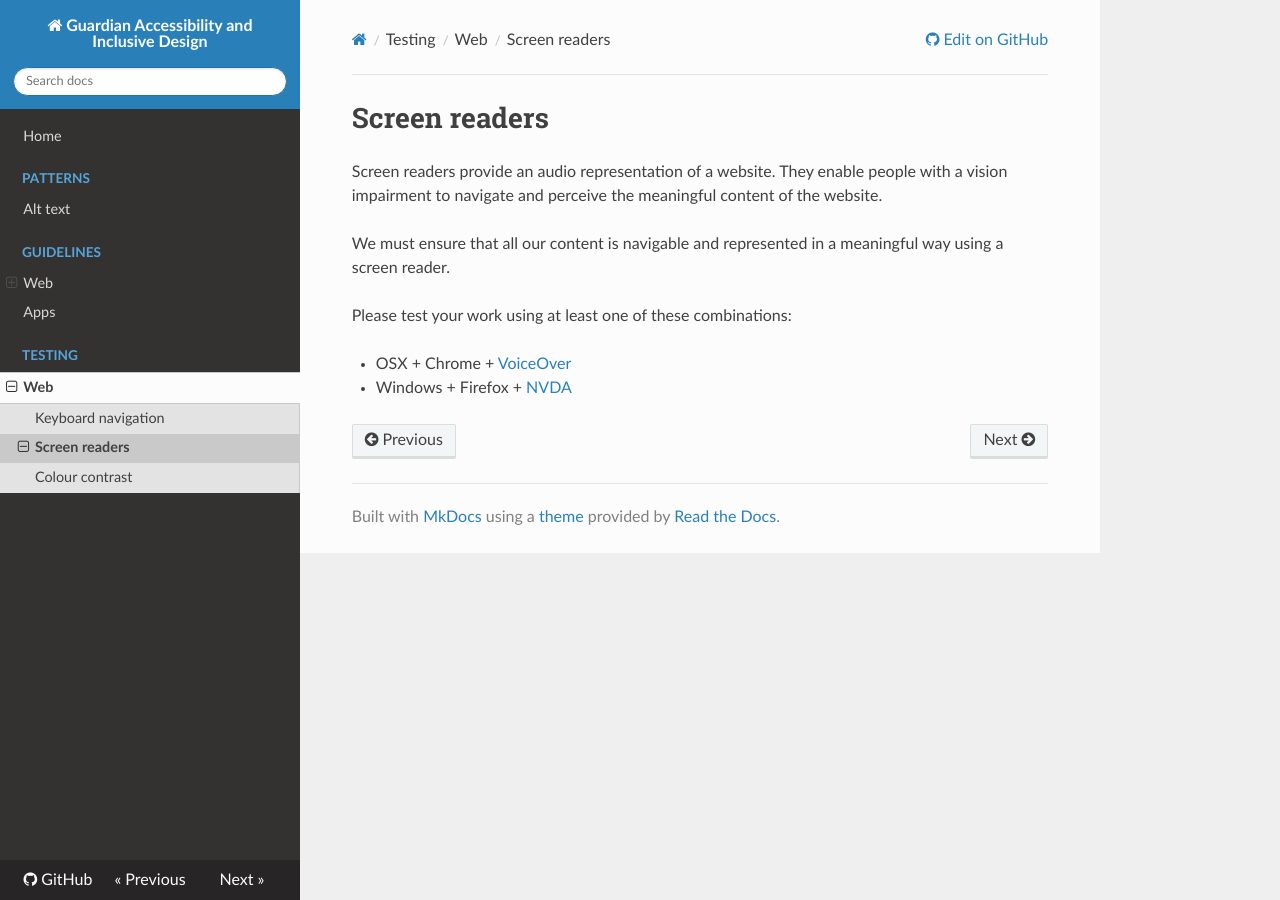
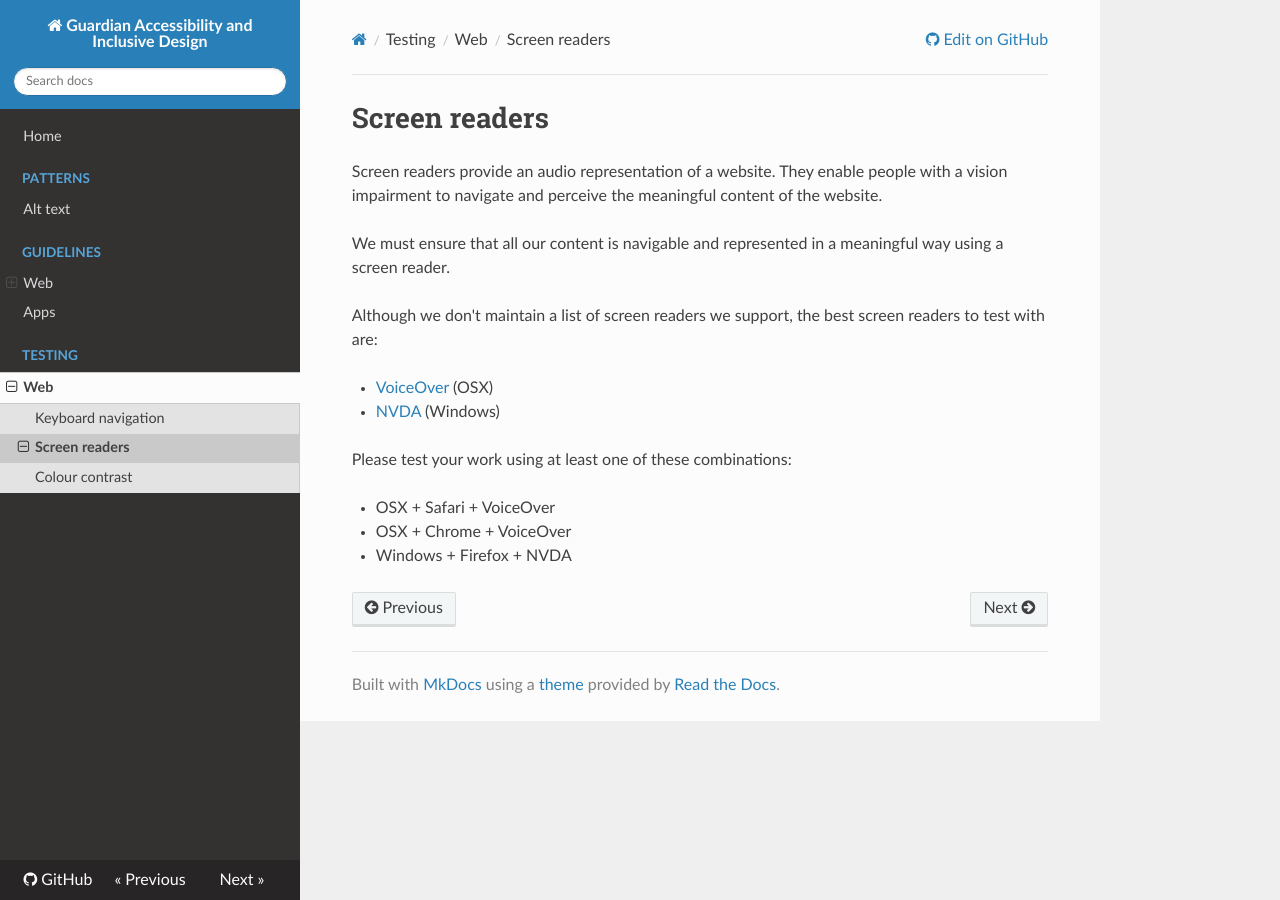
Before and after one commit to guardian/guardian-accessibility, an MkDocs documentation site: the page built from docs/testing/web/screen-readers.md, in a window 1280 px wide. Built offline with MkDocs 1.6.1, drawn with Linux system fonts in a browser that asks for light colours; nearby versions of some CDN libraries; old or Windows-style settings are respelled for this version of MkDocs.

Commit message:
Clarify screen reader testing

```diff
--- a/docs/testing/web/screen-readers.md
+++ b/docs/testing/web/screen-readers.md
@@ -5,7 +5,13 @@ perceive the meaningful content of the website.
 
 We must ensure that all our content is navigable and represented in a meaningful way using a screen reader.
 
+Although we don't maintain a list of screen readers we support, the best screen readers to test with are:
+
+- [VoiceOver](https://www.apple.com/voiceover/info/guide/_1131.html) (OSX)
+- [NVDA](https://dequeuniversity.com/screenreaders/nvda-keyboard-shortcuts) (Windows)
+
 Please test your work using at least one of these combinations:
 
-- OSX + Chrome + [VoiceOver](https://www.apple.com/voiceover/info/guide/_1131.html)
-- Windows + Firefox + [NVDA](https://dequeuniversity.com/screenreaders/nvda-keyboard-shortcuts)
+- OSX + Safari + VoiceOver
+- OSX + Chrome + VoiceOver
+- Windows + Firefox + NVDA
```
